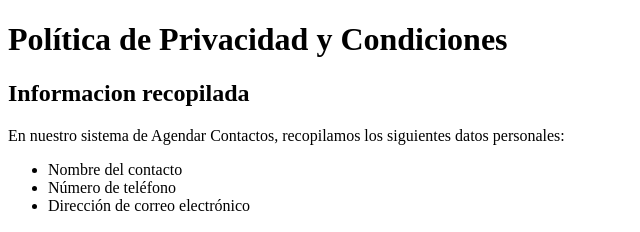
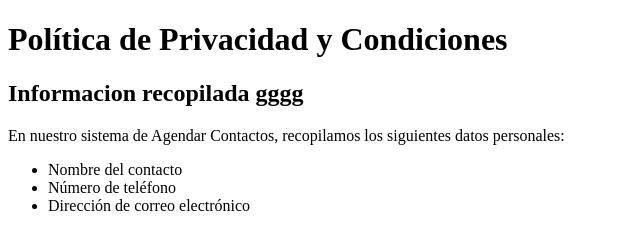
Before and after one commit to Dezmarq016/Dezmarq016.github.io, a plain HTML site: page Index.html in a window 1280 px wide. Shown: the top 232 px of the page, 0-640 px from the left. Drawn offline with Linux system fonts and the light colour scheme.

Commit message:
Index.html

```diff
--- a/Index.html
+++ b/Index.html
@@ -14,7 +14,7 @@
 
     <main>
         <section>
-            <h2>Informacion recopilada</h2>
+            <h2>Informacion recopilada gggg</h2>
             <p>En nuestro sistema de Agendar Contactos, recopilamos los siguientes datos personales:</p>
             <ul>
                 <li>Nombre del contacto</li>
```
